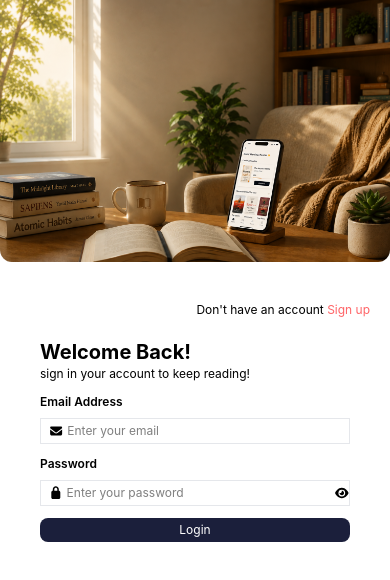
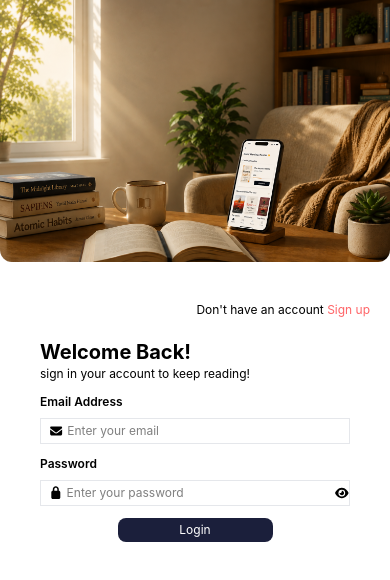
Before and after one commit to DanielApple05/Book-verse, a React (Vite) app in the folder book-verse-frontend/: page /signIn in a window 390 px wide. Shown: the top 580 px of the page. Built offline with nearby package versions, Linux system fonts and the light colour scheme; no server answers; the HTML template or start-up script is replaced by a standard one.

Commit message:
feat: improve Login page layout with responsive design adjustments and button alignment

```diff
--- a/book-verse-frontend/src/assets/pages/login.jsx
+++ b/book-verse-frontend/src/assets/pages/login.jsx
@@ -23,7 +23,7 @@ const [viewPassword, setViewPassword] = useState(false)
               <h1 className='font-bold text-xl'>Welcome Back! </h1>
               <p>sign in your account to keep reading!</p>
             </div>
-            <form className='space-y-3' onSubmit={handleLogin}>
+            <form className='space-y-3 ' onSubmit={handleLogin}>
               <div className='grid gap-2 w-full'>
                 <label className='font-semibold'> Email Address</label>
                 <div className='border-gray-200 border pl-2 flex items-center'>
@@ -36,12 +36,14 @@ const [viewPassword, setViewPassword] = useState(false)
                 <div className='border-gray-200 border pl-2 flex items-center'>
                   <FontAwesomeIcon icon={faLock} />
                   <input type={viewPassword ? "text" : "password"} className=' p-1 w-full outline-none' placeholder='Enter your password' />
-                  <FontAwesomeIcon icon={faEye} className='cursor-pointer' onClick={() => setViewPassword(!viewPassword)}/>
+                  <FontAwesomeIcon icon={faEye} className='cursor-pointer' onClick={() => setViewPassword(!viewPassword)} />
                 </div>
               </div>
+              <div className='flex place-content-center'>
                 <button
                   type='submit'
-              className='w-full  bg-[#1B1F3B] p-1 rounded-lg text-white cursor-pointer hover:text-gray-200' >Login</button>
+                  className='xl:w-full w-6/12  bg-[#1B1F3B] p-1 rounded-lg text-white cursor-pointer hover:text-gray-200' >Login</button>
+              </div>
             </form>
           </div>
         </div>
```
Lines whose indentation alone changed are shown as unchanged.
